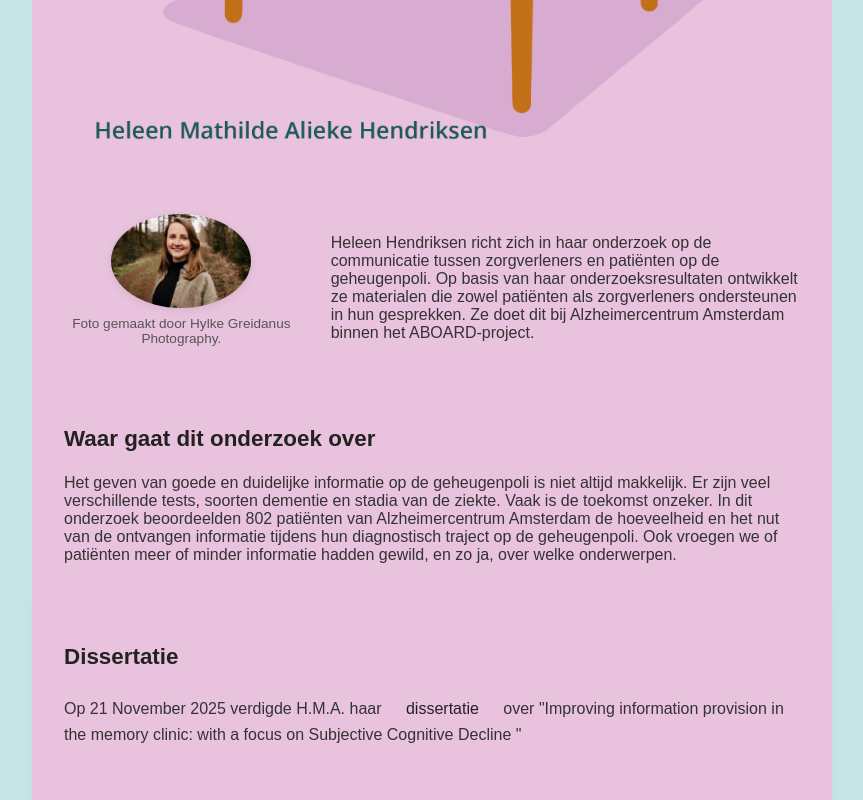
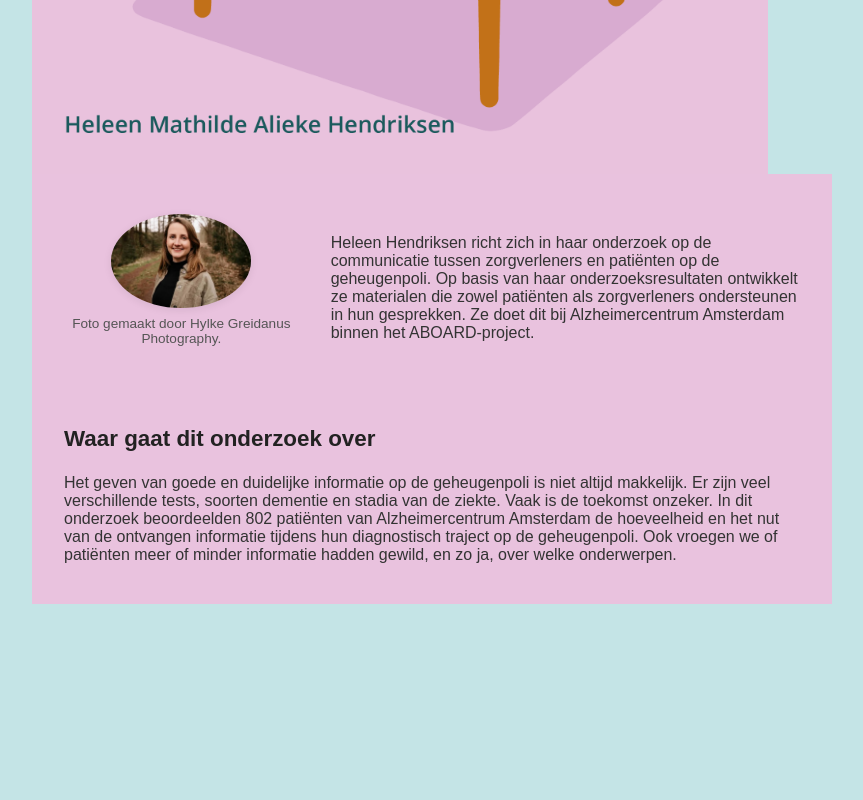
Before and after one commit to JCZuurmond/hma-hendriksen-dissertatie-website, a SvelteKit app: page / in a window 1280 px wide. Shown: the part 1012-1812 px from the top of the page, without its empty margins (208-1071 px from the left). After the commit the page ends 1616 px from the top, so only its background shows below. Built offline with nearby package versions, Linux system fonts and the light colour scheme.

Commit message:
Move disseratie behind button

```diff
--- a/src/routes/+page.svelte
+++ b/src/routes/+page.svelte
@@ -6,7 +6,7 @@
   <nav class="nav-bar">
   <button on:click={() => window.scrollTo({top: 0, behavior: 'smooth'})}>Top</button>
   <button on:click={() => document.getElementById('about-section').scrollIntoView({behavior: 'smooth'})}>Over</button>
-  <button on:click={() => document.getElementById('dissertation-section').scrollIntoView({behavior: 'smooth'})}>Dissertatie</button>
+  <button on:click={() => window.open('https://research.vu.nl/en/publications/improving-information-provision-in-the-memory-clinic-with-a-focus/', '_blank', 'noopener,noreferrer')}>Dissertatie</button>
   </nav>
 </header>
 
@@ -47,15 +47,7 @@
     </p>
   </section>
 
-  <section id="dissertation-section" class="dissertation-section">
-    <h3>Dissertatie</h3>
-    <p>
-      Op 21 November 2025 verdigde H.M.A. haar
-      <a class="dissertation-link" href="https://research.vu.nl/en/publications/improving-information-provision-in-the-memory-clinic-with-a-focus/" target="_blank" rel="noopener noreferrer">dissertatie</a>
-      over "Improving information provision in the memory clinic: with a focus
-      on Subjective Cognitive Decline "
-    </p>
-  </section>
+
 
 <footer class="site-footer visible">
   <div class="footer-content">
@@ -229,47 +221,6 @@
     }
   }
 
-  .dissertation-section {
-    width: 100%;
-    max-width: 800px;
-    margin: 0 auto;
-    padding: 2.5rem 2rem;
-    background-color: rgb(233, 194, 222);
-    border-radius: 0;
-    box-sizing: border-box;
-    box-shadow: 0 2px 8px rgba(0,0,0,0.04);
-    text-align: left;
-  }
-  .header-section {
-    width: 100%;
-    max-width: 800px;
-    margin: 0 auto;
-    /* No vertical margin between sections */
-  }
-  .dissertation-section h3 {
-    margin-top: 0;
-    font-size: 1.4rem;
-    color: #222;
-  }
-  .dissertation-section p {
-    color: #333;
-    font-size: 1rem;
-    margin-bottom: 1rem;
-  }
-  .dissertation-link {
-    display: inline-block;
-    padding: 0.5rem 1.25rem;
-    background-color: rgb(233, 194, 222);
-    color: #222;
-    border-radius: 0.5rem;
-    text-decoration: none;
-    font-weight: 500;
-    transition: background 0.2s;
-  }
-  .dissertation-link:hover {
-    background-color: rgb(196, 228, 230);
-    color: #111;
-  }
   .site-footer {
     width: 100%;
     background: #fff;
```
